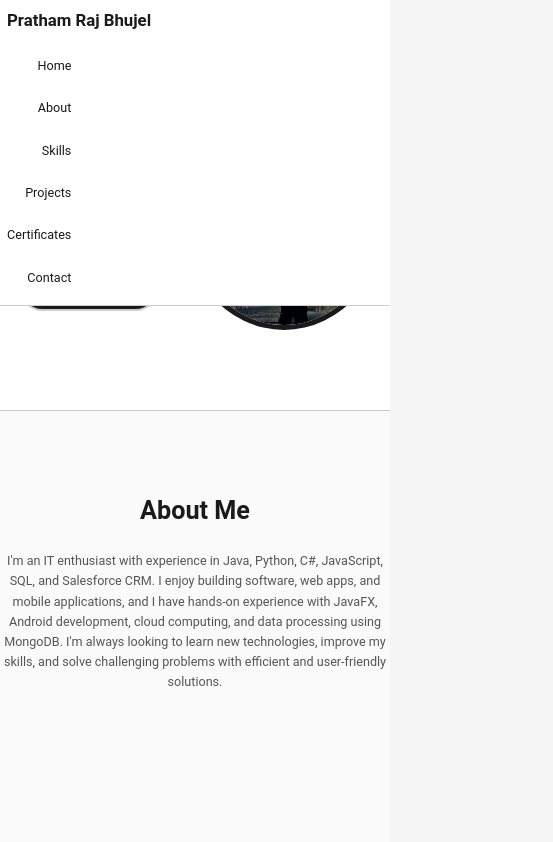
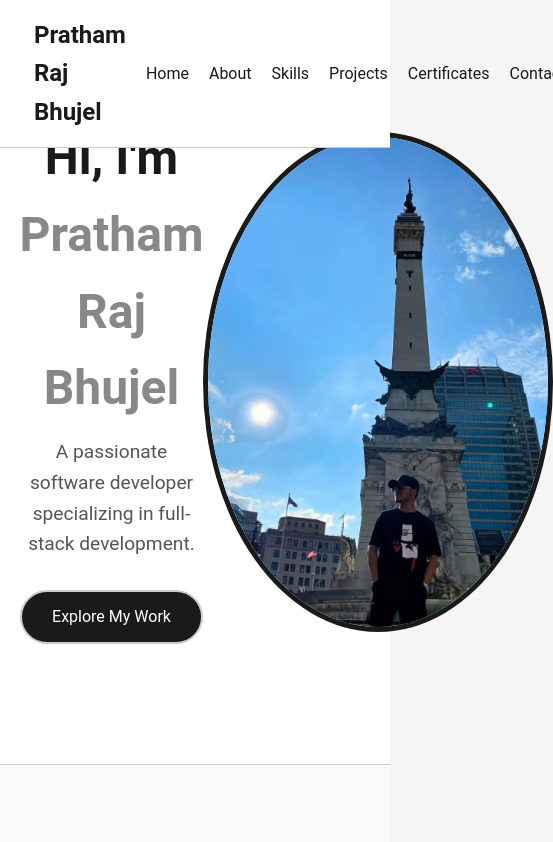
Before and after one commit to BhujelPratham/portfolio, a plain HTML site: page index.html in a window 390 px wide. Shown: the top 842 px of the page, 553 px wide, since content can reach past the window. Drawn offline with Linux system fonts and the light colour scheme.

Commit message:
Update style.css

```diff
--- a/style.css
+++ b/style.css
@@ -24,8 +24,8 @@ body {
 
 /* Container */
 .container {
-    width: 100%; /* Ensure container spans full width */
-    max-width: 1100px; /* Keep a maximum width for larger screens */
+    width: 90%;
+    max-width: 1100px;
     margin: 0 auto;
 }
 
@@ -98,7 +98,7 @@ nav .nav-links a:hover {
 /* Buttons */
 .btn {
     display: inline-block;
-    padding: 10px 20px; /* Adjust padding for better fit */
+    padding: 12px 30px;
     background-color: var(--primary-color);
     color: var(--background-color);
     text-decoration: none;
@@ -106,8 +106,6 @@ nav .nav-links a:hover {
     border-radius: 30px;
     transition: background 0.3s ease, transform 0.3s ease;
     border: 2px solid var(--border-color);
-    width: auto; /* Allow buttons to resize dynamically */
-    max-width: 100%; /* Prevent overflow */
 }
 
 .btn:hover {
@@ -118,9 +116,8 @@ nav .nav-links a:hover {
 
 /* Profile Picture */
 .profile-pic {
-    width: 80%; /* Use percentage for scaling */
-    max-width: 250px; /* Limit maximum size */
-    height: auto; /* Maintain aspect ratio */
+    width: 350px; /* Increase the size */
+    height: 500px; /* Ensure the height matches the width for a square shape */
     border-radius: 50%; /* Change the shape to a circle */
     object-fit: cover; /* Ensure the image covers the entire area */
     border: 5px solid var(--primary-color); /* Optional: Add a border for better visibility */
@@ -210,8 +207,7 @@ nav .nav-links a:hover {
     padding: 20px;
     border: 1px solid var(--border-color);
     border-radius: 8px;
-    flex: 1 1 100%; /* Ensure items take full width on smaller screens */
-    max-width: 100%; /* Prevent overflow */
+    flex: 1 1 calc(33.333% - 20px);
     box-shadow: 0 4px 8px rgba(0,0,0,0.1);
     transition: transform 0.3s ease, box-shadow 0.3s ease;
 }
@@ -232,8 +228,9 @@ nav .nav-links a:hover {
 }
 
 .project-img {
-    width: 100%; /* Ensure images scale to container width */
-    height: auto; /* Maintain aspect ratio */
+    width: 100%;
+    max-width: 300px;
+    height: auto;
 }
 
 .ecommerce-img {
@@ -264,8 +261,7 @@ nav .nav-links a:hover {
     padding: 20px;
     border: 1px solid var(--border-color);
     border-radius: 8px;
-    flex: 1 1 100%; /* Ensure items take full width on smaller screens */
-    max-width: 100%; /* Prevent overflow */
+    flex: 1 1 calc(33.333% - 20px);
     box-shadow: 0 4px 8px rgba(0,0,0,0.1);
     transition: transform 0.3s ease, box-shadow 0.3s ease;
 }
@@ -286,8 +282,9 @@ nav .nav-links a:hover {
 }
 
 .certificate-img {
-    width: 100%; /* Ensure images scale to container width */
-    height: auto; /* Maintain aspect ratio */
+    width: 100%;
+    max-width: 300px;
+    height: auto;
 }
 
 /* Contact Section */
@@ -404,61 +401,10 @@ footer {
     padding-top: 10px;
 }
 
-/* Ensure Images and Containers Resize Properly */
-img, .container, .profile-pic, .project-img, .certificate-img {
-    max-width: 100%;
-    height: auto;
-}
-
 /* Responsive Adjustments */
 @media (max-width: 768px) {
-    nav .container {
-        flex-direction: column;
-        align-items: flex-start;
-    }
-
-    nav .nav-links {
-        flex-direction: column;
-        width: 100%;
-        margin-top: 10px;
-    }
-
-    nav .nav-links li {
-        margin: 10px 0;
-    }
-
-    #home h1 {
-        font-size: 2rem;
-    }
-
-    #home p {
-        font-size: 1rem;
-    }
-
-    .profile-pic {
-        width: 250px;
-        height: 250px;
-    }
-
-    .skills-list {
-        flex-direction: column;
-        gap: 10px;
-    }
-
     .project-list {
         flex-direction: column;
-    }
-
-    .project-item {
-        flex: 1 1 100%;
-    }
-
-    .certificate-list {
-        flex-direction: column;
-    }
-
-    .certificate-item {
-        flex: 1 1 100%;
     }
 
     .footer-container {
@@ -470,77 +416,4 @@ img, .container, .profile-pic, .project-img, .certificate-img {
     .social-icons {
         justify-content: center;
     }
-
-    nav {
-        padding: 0.5rem;
-    }
-
-    nav .logo {
-        font-size: 1.2rem;
-    }
-
-    nav .nav-links a {
-        font-size: 0.9rem;
-    }
-
-    #home {
-        padding: 80px 0;
-    }
-
-    #home h1 {
-        font-size: 1.8rem;
-        line-height: 1.4;
-    }
-
-    #home p {
-        font-size: 0.9rem;
-        margin: 8px 0;
-    }
-
-    .btn {
-        padding: 10px 20px;
-        font-size: 0.9rem;
-        width: auto; /* Allow buttons to resize dynamically */
-    }
-
-    #about h2, #skills h2, #projects h2, #certificates h2, #contact h2 {
-        font-size: 1.8rem;
-    }
-
-    #about p, #skills .skills-list li, #projects .project-item p, #certificates .certificate-item p, #contact p {
-        font-size: 0.9rem;
-    }
-
-    .project-item, .certificate-item {
-        padding: 15px;
-    }
-
-    footer {
-        padding: 20px 0;
-    }
-
-    .footer-about h3, .footer-links h3, .footer-social h3 {
-        font-size: 1rem;
-    }
-
-    .footer-about p, .footer-links a {
-        font-size: 0.8rem;
-    }
-
-    .social-icons img {
-        width: 25px;
-        height: 25px;
-    }
-
-    html {
-        font-size: 14px; /* Adjust base font size for better scaling */
-    }
-
-    .container {
-        width: 100%; /* Ensure container spans full width on smaller screens */
-    }
-
-    nav .nav-links {
-        width: auto; /* Prevent overflow issues */
-    }
 }
```
